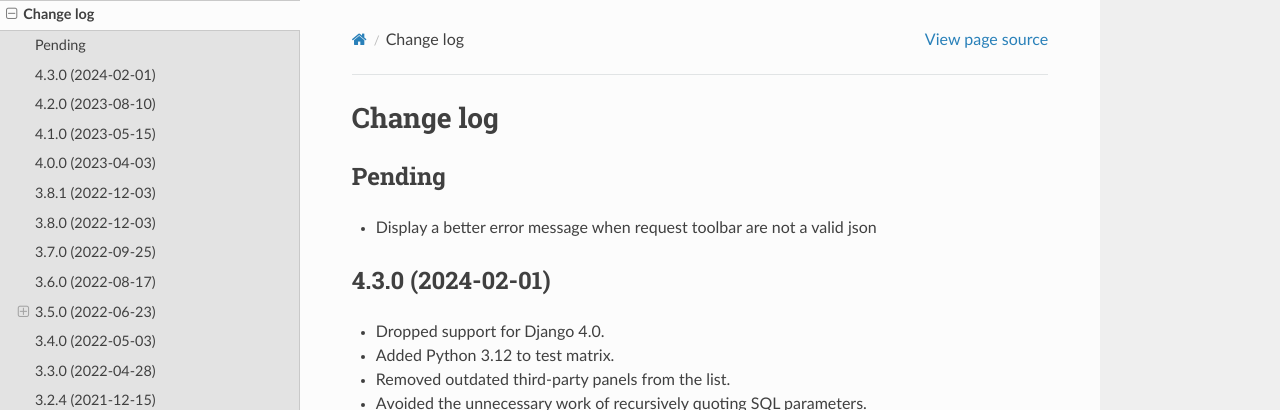
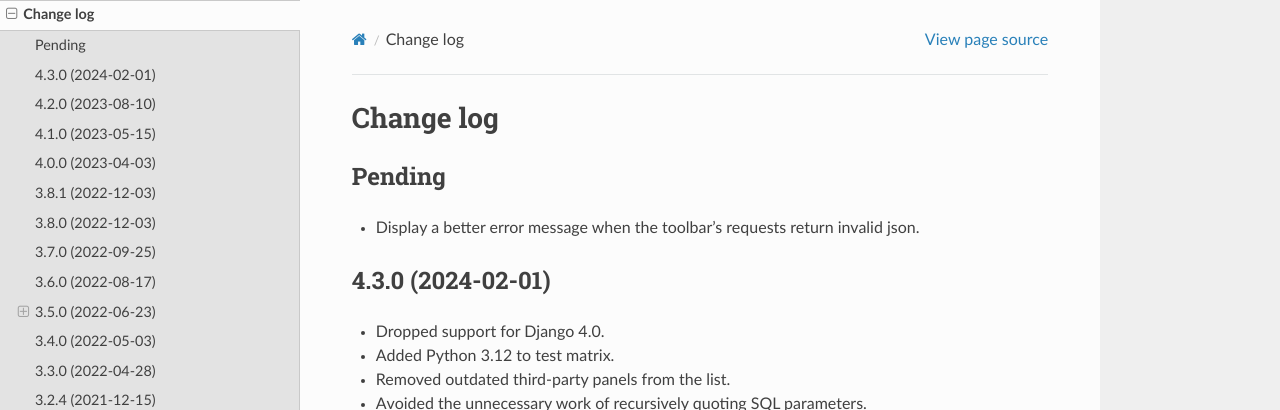
Before and after one commit to jazzband/django-debug-toolbar, a Sphinx documentation site: the page built from docs/changes.rst, in a window 1280 px wide and 900 px high. Shown: the top 410 px of the window. Built offline with Sphinx 7.4.7 and the Read the Docs theme 2.0.0, drawn with Linux system fonts in a browser that asks for light colours.

Commit message:
Update docs/changes.rst

```diff
--- a/docs/changes.rst
+++ b/docs/changes.rst
@@ -4,7 +4,8 @@
 Pending
 -------
 
-* Display a better error message when request toolbar are not a valid json
+* Display a better error message when the toolbar's requests
+  return invalid json.
 
 4.3.0 (2024-02-01)
 ------------------
```
